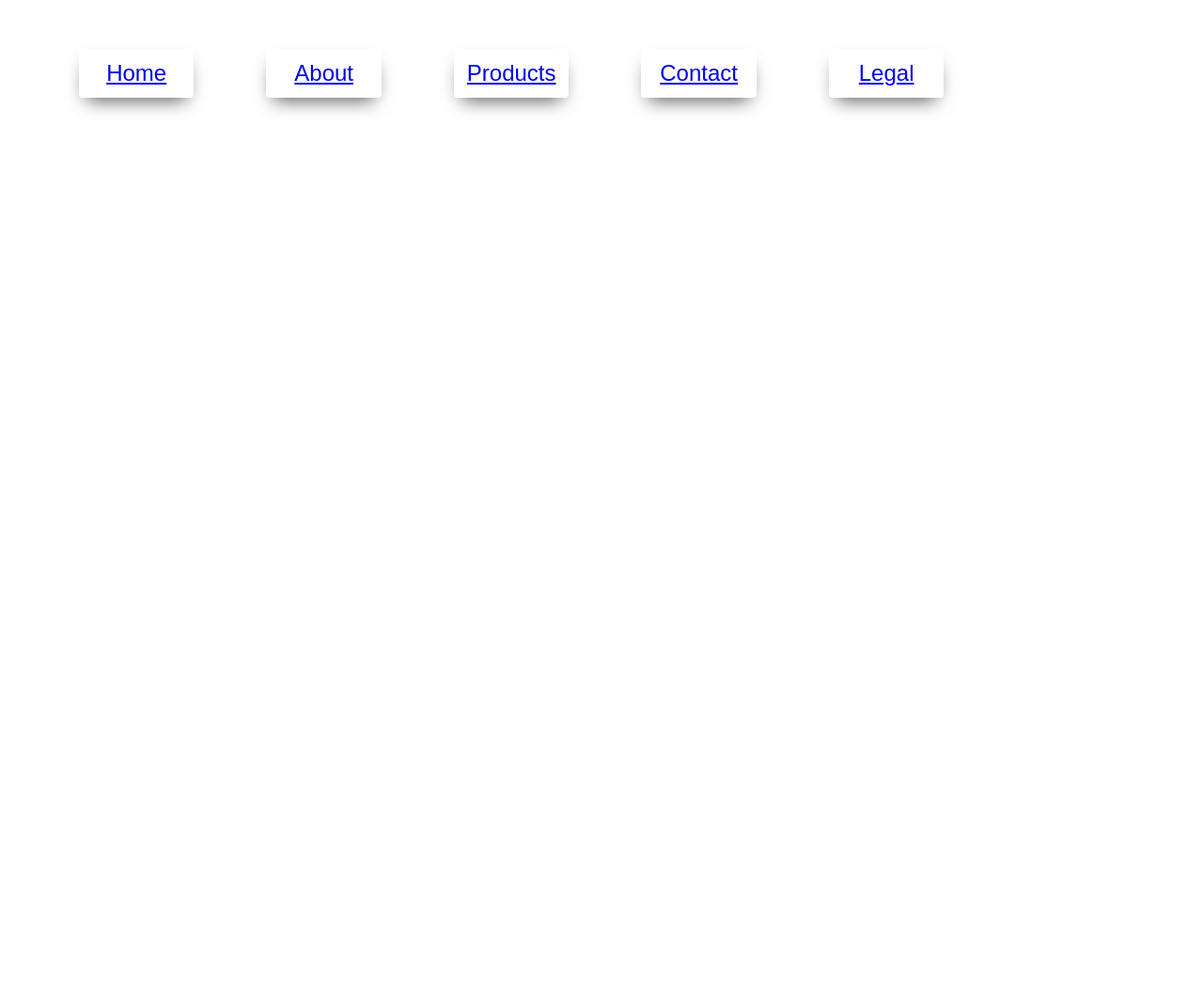
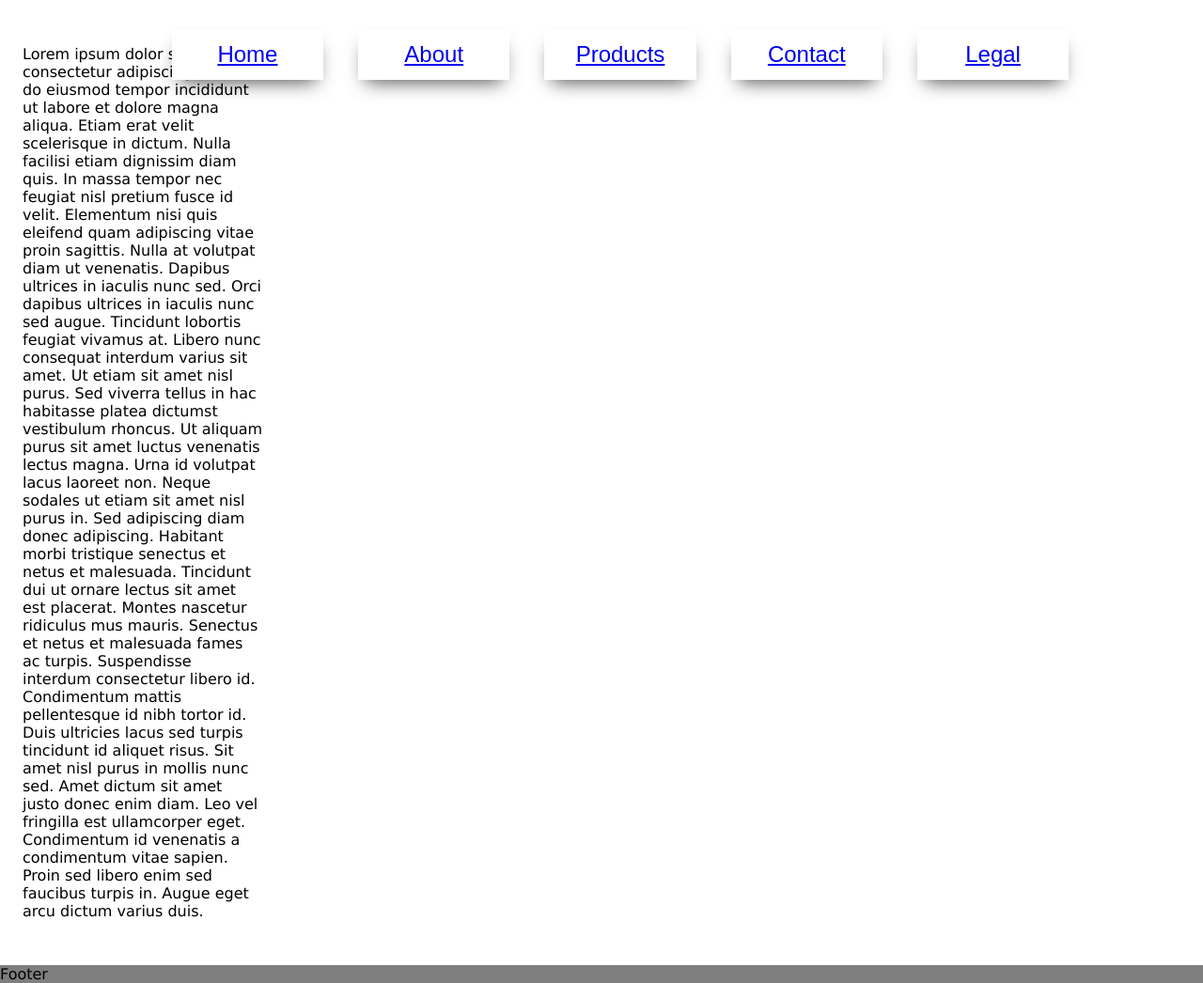
Before and after one commit to RobertLeeMich/SampleTemplates, a plain HTML site: page Template 1/index.html in a window 1280 px wide. Shown: the whole page at 94% size. Before the commit the page ends 800 px from the top, so only its background shows below. Drawn offline with Linux system fonts and the light colour scheme.

Commit message:
Navbar changes/ first div opening
Fixed the navbar, working on getting it to not overlap the first div.

```diff
--- a/Template 1/index.html
+++ b/Template 1/index.html
@@ -8,8 +8,10 @@
                 <script src="main.js"></script>
                 <title>Document</title>
             </head>
-            <body>
-        <container>
+
+<body>
+    <div class="container">
+        <div id="navdiv">
             <nav class = "navbar">
                 <ul>
                     <button class= "navbutton"><li><a href = "#home">Home</a></li></button>
@@ -19,9 +21,17 @@
                     <button class= "navbutton"><li><a href = "#Legal">Legal</a></li></button>
                 </ul>
             </nav>
-        </container>
+        </div>
 
+        <div id="sidebar">
+        Lorem ipsum dolor sit amet, consectetur adipiscing elit, sed do eiusmod tempor incididunt ut labore et dolore magna aliqua. Etiam erat velit scelerisque in dictum. Nulla facilisi etiam dignissim diam quis. In massa tempor nec feugiat nisl pretium fusce id velit. Elementum nisi quis eleifend quam adipiscing vitae proin sagittis. Nulla at volutpat diam ut venenatis. Dapibus ultrices in iaculis nunc sed. Orci dapibus ultrices in iaculis nunc sed augue. Tincidunt lobortis feugiat vivamus at. Libero nunc consequat interdum varius sit amet. Ut etiam sit amet nisl purus. Sed viverra tellus in hac habitasse platea dictumst vestibulum rhoncus. Ut aliquam purus sit amet luctus venenatis lectus magna. Urna id volutpat lacus laoreet non. Neque sodales ut etiam sit amet nisl purus in. Sed adipiscing diam donec adipiscing. Habitant morbi tristique senectus et netus et malesuada.
 
+        Tincidunt dui ut ornare lectus sit amet est placerat. Montes nascetur ridiculus mus mauris. Senectus et netus et malesuada fames ac turpis. Suspendisse interdum consectetur libero id. Condimentum mattis pellentesque id nibh tortor id. Duis ultricies lacus sed turpis tincidunt id aliquet risus. Sit amet nisl purus in mollis nunc sed. Amet dictum sit amet justo donec enim diam. Leo vel fringilla est ullamcorper eget. Condimentum id venenatis a condimentum vitae sapien. Proin sed libero enim sed faucibus turpis in. Augue eget arcu dictum varius duis.
 
-            </body>
+        </div>
+        <div>
+            <footer id="footer"> Footer </footer>
+        </div>
+    </div>
+</body>
         </html>
--- a/Template 1/style.css
+++ b/Template 1/style.css
@@ -1,9 +1,23 @@
-html{
-
+html, body{
+height: 100%;
+font-family: 'Lucida Sans', 'Lucida Sans Regular', 'Lucida Grande', 'Lucida Sans Unicode', Geneva, Verdana, sans-serif;
+margin: 0;
+padding: 0;
 }
 
-.navbar {
-    font-family: 'Lucida Sans', 'Lucida Sans Regular', 'Lucida Grande', 'Lucida Sans Unicode', Geneva, Verdana, sans-serif;
+.container{
+min-height: 100vh;
+display: flex;
+flex-direction: column;
+}
+
+#navdiv{
+    text-align: center;
+    position: fixed;
+    top: 0;
+    left: 0;
+    right: 0;
+
 }
 
 li {
@@ -11,21 +25,18 @@ li {
 }
 
 button {
-  border-radius: 4px;
+  border-radius: 1%;
   background-color: #ffffff;
   border: none;
   color: rgb(0, 0, 0);
   text-align: center;
   font-size: 1.5em;
   padding: 1%;
-  width: 10%;
+  width: 13%;
   transition: all 0.5s;
   cursor: pointer;
-  margin: 36px;
+  margin: 1rem;
   box-shadow: 0 10px 20px -8px rgba(0, 0, 0,.7);
-}
-
-button{
   cursor: pointer;
   display: inline-block;
   position: relative;
@@ -33,20 +44,36 @@ button{
 }
 
 button:after {
+  font-size: 1.5em;
   content: '»';
   position: absolute;
   opacity: 0;
-  top: 14px;
-  right: -20px;
+  top: 0.5rem;
+  right: -1rem;
   transition: 0.5s;
 }
 
 button:hover{
-  padding-right: 24px;
-  padding-left:8px;
+    background-color: rgb(130, 238, 220);
+  padding-right: 2rem;
+  padding-left: 1.3rem;
+  transition: 0.5s;
 }
 
 button:hover:after {
   opacity: 1;
-  right: 10px;
+  right: 1rem;
 }
+
+#sidebar{
+    width: 20%;
+    flex-grow: 1;
+    padding: 3em 1.5em;
+
+}
+
+#footer{
+    background-color: rgb(126, 126, 126);
+    height:
+    position:fixed;
+}
```
